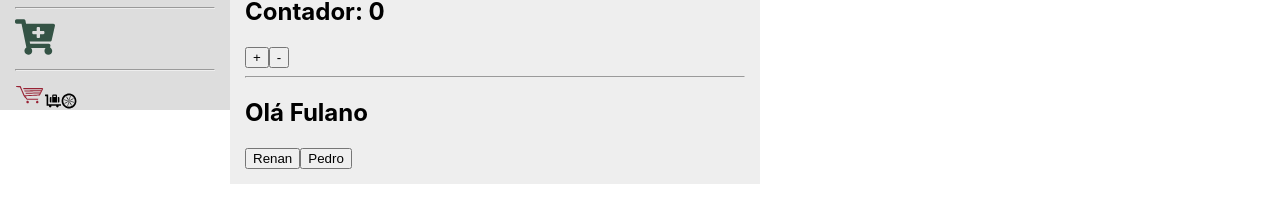
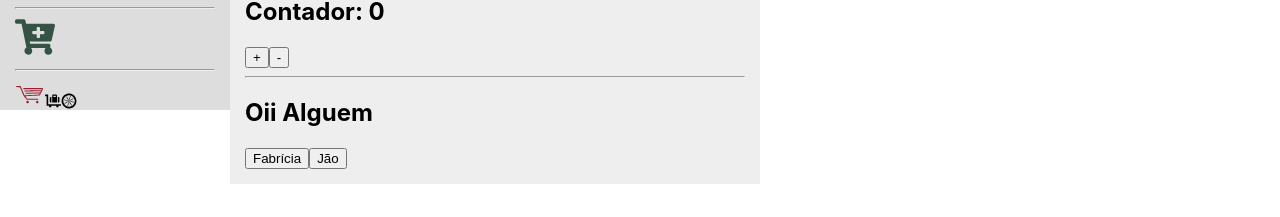
Before and after one commit to FabriciaAssis/react-tutorial, a React (Create React App) app: page / in a window 1280 px wide. Shown: the part 580-797 px from the top of the page. Built offline with nearby package versions, Linux system fonts and the light colour scheme.

Commit message:
update button's name

```diff
--- a/src/components/SampleUseState.js
+++ b/src/components/SampleUseState.js
@@ -3,7 +3,7 @@ import { useState } from 'react'
 const SampleUseState = () => {
 
   const [counter, setCounter] = useState(0)
-  const [name, setName] =  useState('Fulano')
+  const [name, setName] =  useState('Alguem')
 
   console.log('Component log...')
 
@@ -14,9 +14,9 @@ const SampleUseState = () => {
         <button onClick={() => setCounter(counter-1)}>-</button>
         <hr />
 
-        <h2>Olá {name}</h2>
-        <button onClick={() => setName('Renan')}>Renan</button>
-        <button onClick={() => setName('Pedro')}>Pedro</button>
+        <h2>Oii {name}</h2>
+        <button onClick={() => setName('Fabrícia')}>Fabrícia</button>
+        <button onClick={() => setName('Jão')}>Jão</button>
     </div>
   )
 }
```
